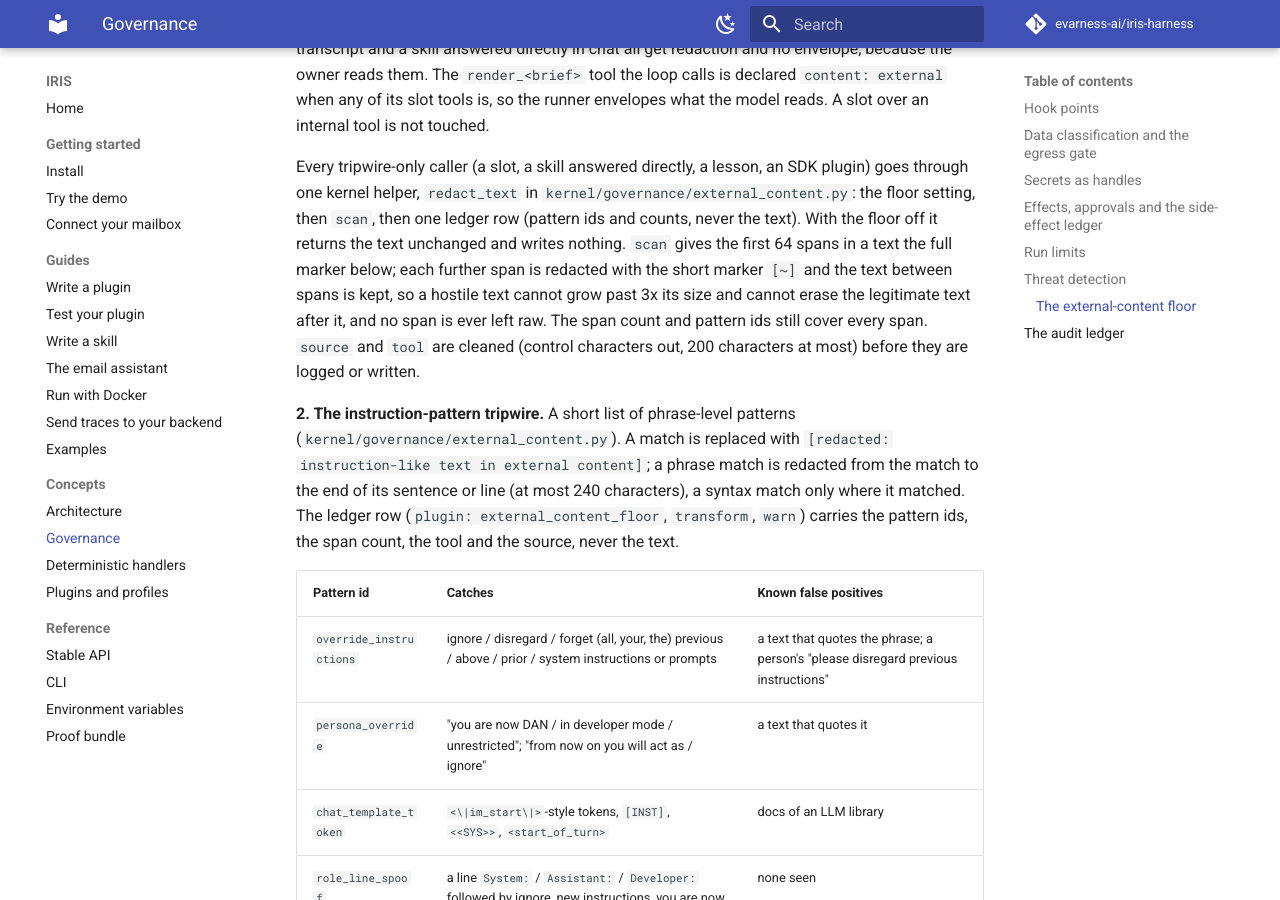
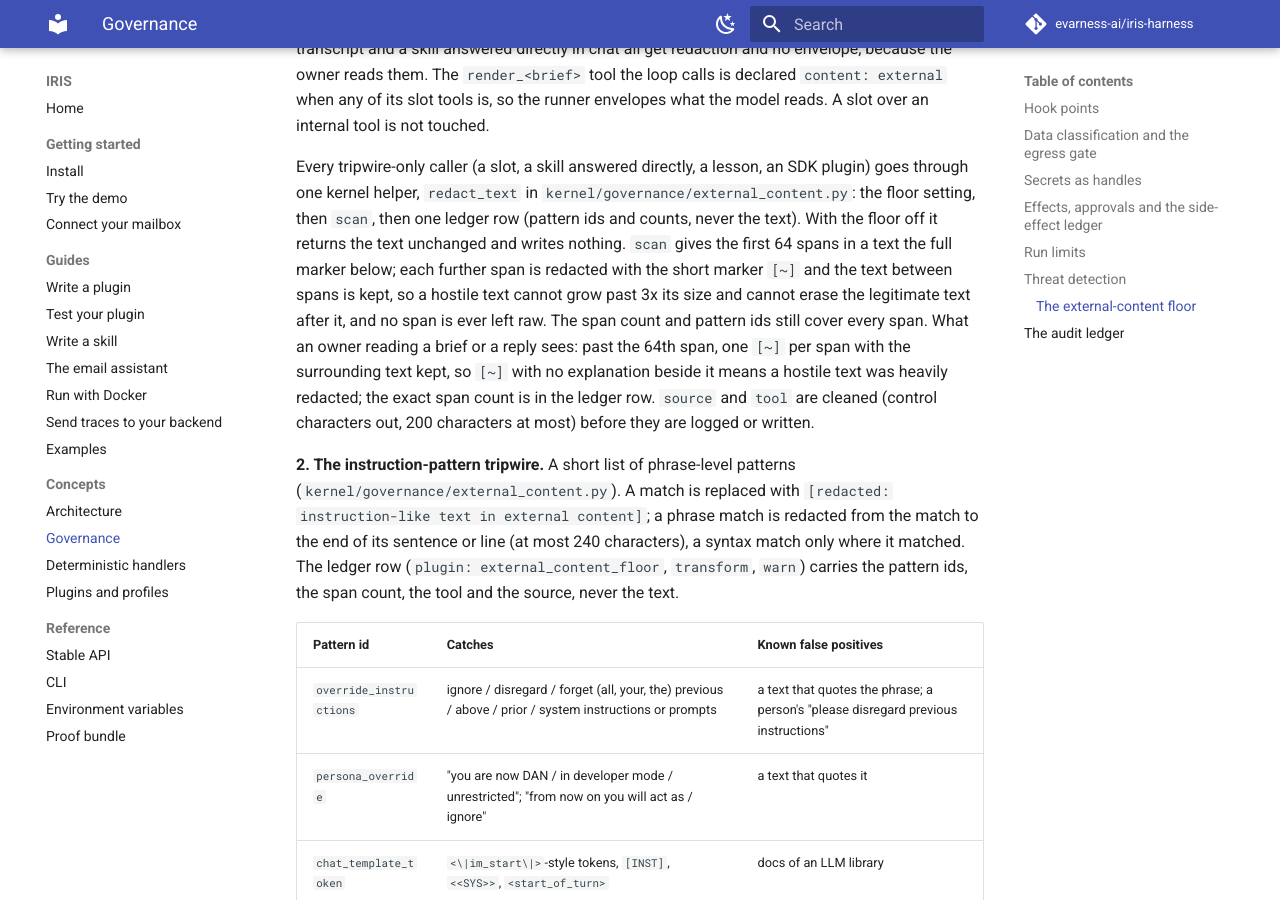
Before and after one commit to evarness-ai/iris-harness, an MkDocs documentation site: the page built from docs/concepts/governance.md, in a window 1280 px wide and 900 px high, scrolled down 3376 px. Built offline with MkDocs 1.6.1 and Material for MkDocs 9.7.7, drawn with Linux system fonts in a browser that asks for light colours; comment, search, counter and statistics services are not loaded.

Commit message:
docs(governance): say what an owner sees after the redaction cap
Signed-off-by: Sathish Somasundaram <28712492+sathishksomasundaram@users.noreply.github.com>

```diff
--- a/docs/concepts/governance.md
+++ b/docs/concepts/governance.md
@@ -127,7 +127,7 @@ text). With the floor off it returns the text unchanged and writes nothing. `sca
 first 64 spans in a text the full marker below; each further span is redacted with the short
 marker `[~]` and the text between spans is kept, so a hostile text cannot grow past 3x its
 size and cannot erase the legitimate text after it, and no span is ever left raw. The span
-count and pattern ids still cover every span. `source` and `tool` are cleaned (control
+count and pattern ids still cover every span. What an owner reading a brief or a reply sees: past the 64th span, one `[~]` per span with the surrounding text kept, so `[~]` with no explanation beside it means a hostile text was heavily redacted; the exact span count is in the ledger row. `source` and `tool` are cleaned (control
 characters out, 200 characters at most) before they are logged or written.
 
 **2. The instruction-pattern tripwire.** A short list of phrase-level patterns
```
